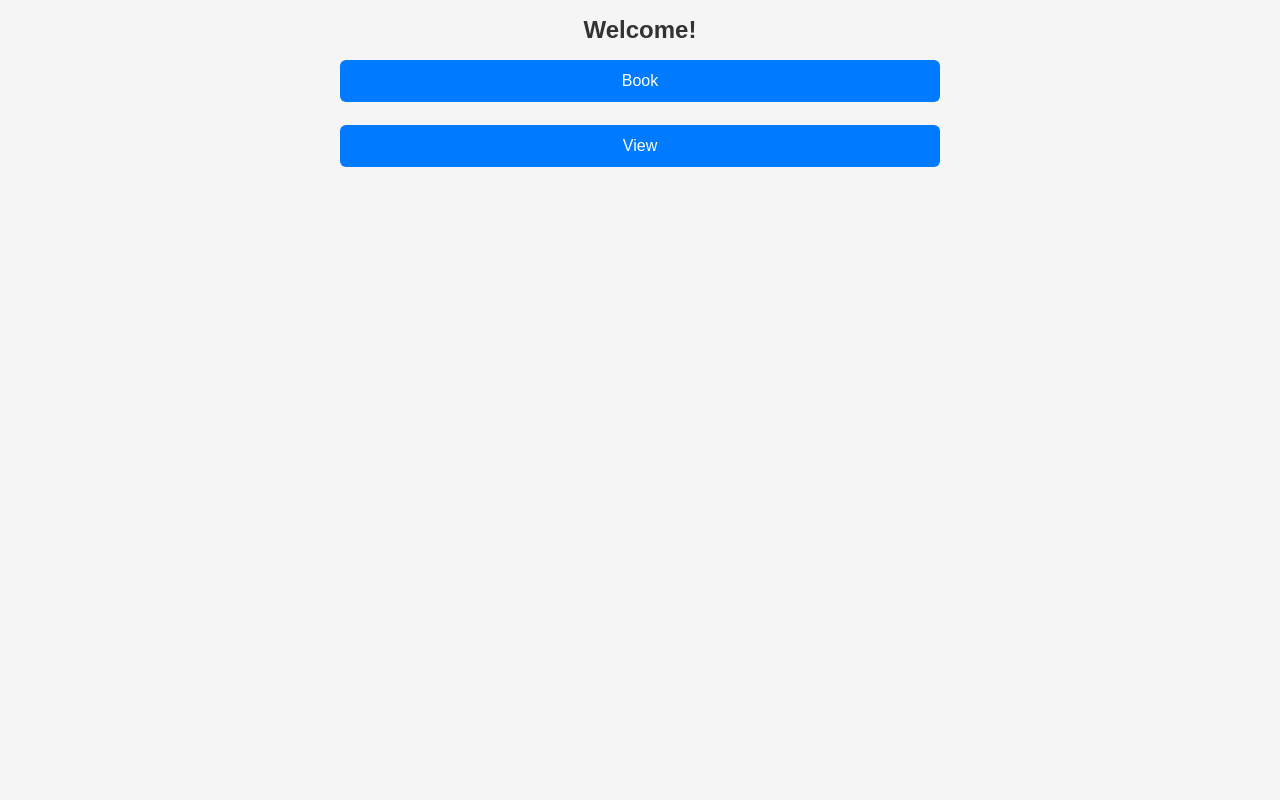
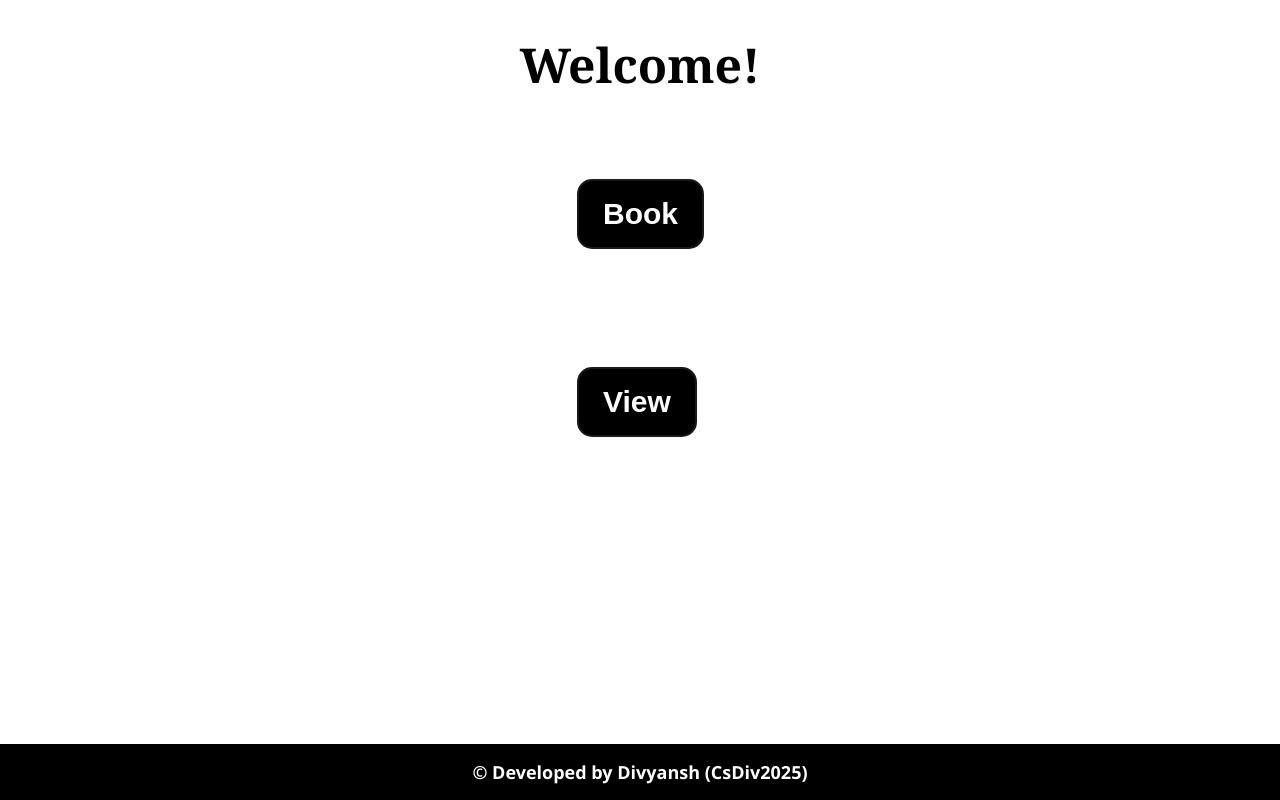
Before and after one commit to csdivyansh/Book, a Flask app: page / in a window 1280 px wide. Run offline with Flask 3, Linux system fonts and the light colour scheme.

Commit message:
more modern ui

```diff
--- /dev/null
+++ b/static/index.css
@@ -0,0 +1,73 @@
+* {
+  margin: 0;
+  padding: 0;
+  box-sizing: border-box;
+}
+
+h1 {
+    padding: 2rem;
+    font-family: Cambria, Cochin, Georgia, Times, 'Times New Roman', serif;
+    margin-bottom: 50px;
+    font-size: xxx-large;
+}
+
+.container{
+    justify-items: center;
+}
+
+.button-27 {
+
+  max-width: 500rem;
+  max-height: 100rem;
+  appearance: none;
+  background-color: #000000;
+  border: 2px solid #1a1a1a;
+  border-radius: 15px;
+  box-sizing: border-box;
+  color: #ffffff;
+  cursor: pointer;
+  display: inline-block;
+  font-size: 30px;
+  font-weight: 600;
+  line-height: normal;
+  margin: 0;
+  min-height: 60px;
+  min-width: 0;
+  outline: none;
+  padding: 16px 24px;
+  text-align: center;
+  text-decoration: none;
+  transition: all 300ms cubic-bezier(0.23, 1, 0.32, 1);
+  user-select: none;
+  -webkit-user-select: none;
+  touch-action: manipulation;
+  will-change: transform;
+  margin-bottom: 100px;
+}
+
+.button-27:disabled {
+  pointer-events: none;
+}
+
+.button-27:hover {
+  box-shadow: rgba(0, 0, 0, 0.25) 0 8px 15px;
+  transform: translateY(-2px);
+}
+
+.button-27:active {
+  box-shadow: none;
+  transform: translateY(0);
+}
+
+footer {
+  width: 100%;
+  padding: 1rem;
+  font-family: "Segoe UI", Tahoma, Geneva, Verdana, sans-serif;
+  font-weight: 600;
+  font-size: large;
+  position: fixed;
+  bottom: 0;
+  text-align: center;
+  background: #000;
+  color: #fff;
+}
--- a/static/styles.css
+++ b/static/styles.css
@@ -1,8 +1,8 @@
-*{
+* {
   margin: 0;
   padding: 0;
   box-sizing: border-box;
-  font-family: 'Poppins', sans-serif;
+  font-family: "Segoe UI", Tahoma, Geneva, Verdana, sans-serif;
 }
 
 body,
@@ -16,8 +16,9 @@ html {
   background: #f5f5f5;
 }
 
-label{
+label {
   padding: 0.5rem;
+  font-family: "Times New Roman", Times, serif;
 }
 
 .container {
@@ -27,7 +28,8 @@ label{
   margin: 0 auto;
 }
 
-form, h2 {
+form,
+h2 {
   display: flex;
   flex-direction: column;
   width: 100%;
@@ -37,6 +39,10 @@ form, h2 {
   justify-content: center;
   justify-self: center;
   padding: 1rem;
+  font-size: xx-large;
+  background: #eee;
+  padding: 1em;
+  text-align: center;
 }
 
 input,
@@ -84,14 +90,13 @@ td {
   display: grid;
   grid-template-columns: repeat(auto-fit, minmax(300px, 1fr));
   gap: 1rem;
-
 }
 
 .booking-card {
   background-color: #f9f9f9;
   border-radius: 10px;
   padding: 1rem;
-  box-shadow: 0 2px 8px rgba(0,0,0,0.1);
+  box-shadow: 0 2px 8px rgba(0, 0, 0, 0.1);
   width: 500px;
   max-width: 100%;
   box-sizing: border-box;
--- a/templates/index.html
+++ b/templates/index.html
@@ -6,21 +6,22 @@
     <title>Booking App</title>
     <link
       rel="stylesheet"
-      href="{{url_for('static', filename = 'styles.css')}}"
+      href="{{url_for('static', filename = 'index.css')}}"
     />
   </head>
   <body>
     <div class="container">
-    <h2>Welcome!</h2>
+      <h1>Welcome!</h1>
 
       <a href="{{url_for('book')}}"
-      ><button class="button" role="button">Book</button></a
+        ><button class="button-27" role="button">Book</button></a
       >
       <br />
       <br />
       <a href="{{url_for('view')}}"
-      ><button class="button" role="button">View</button></a
+        ><button class="button-27" role="button">View</button></a
       >
     </div>
+    <footer>© Developed by Divyansh (CsDiv2025)</footer>
   </body>
 </html>
```
Lines whose indentation alone changed are shown as unchanged.
